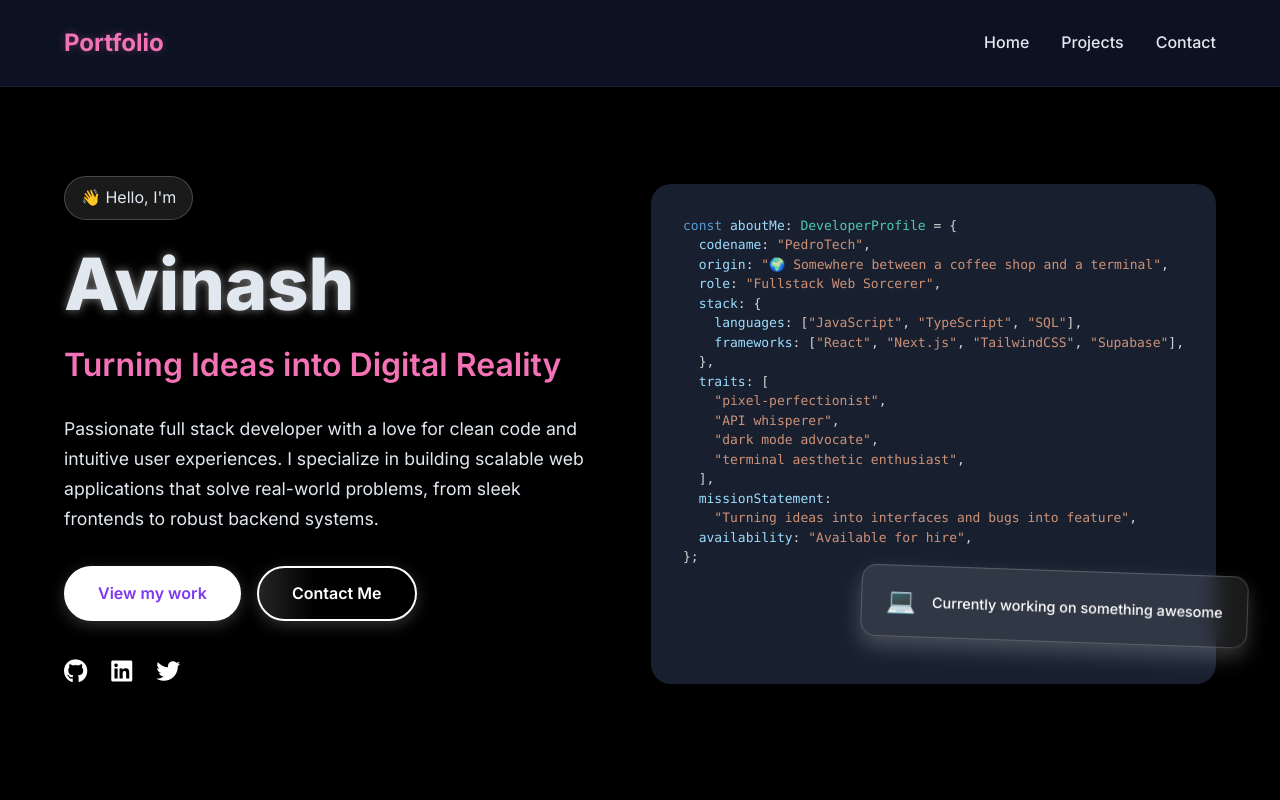
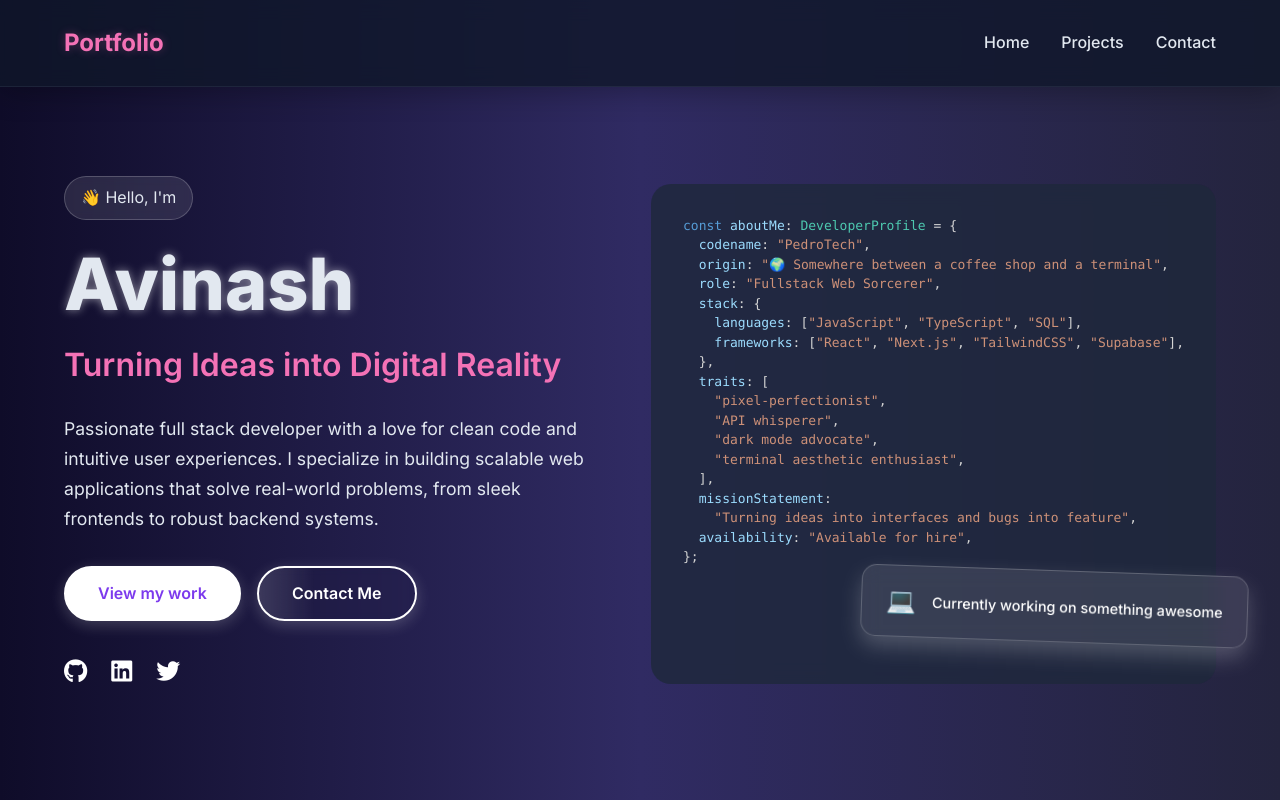
Before and after one commit to Avin7x/animations-personal-portfolio, a React (Vite) app: page / in a window 1280 px wide. Shown: the top 800 px of the page. Built offline with nearby package versions, Linux system fonts and the light colour scheme; no server answers.

Commit message:
updated navbar

```diff
--- a/src/App.css
+++ b/src/App.css
@@ -102,7 +102,7 @@ body {
 
 .hero {
   min-height: 100vh;
-  background: #000000;
+  background: linear-gradient(to right, #0f0c29, #302b63, #24243e); /* W3C, IE 10+/ Edge, Firefox 16+, Chrome 26+, Opera 12+, Safari 7+ */
   display: flex;
   align-items: center;
   padding: 0 5%;
```
